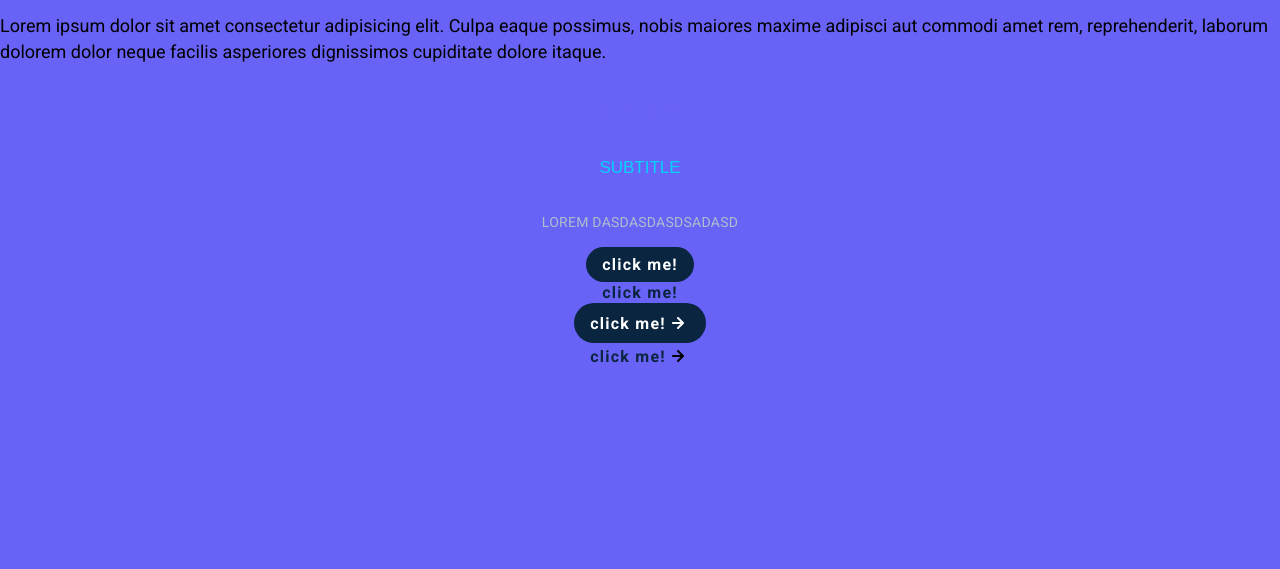
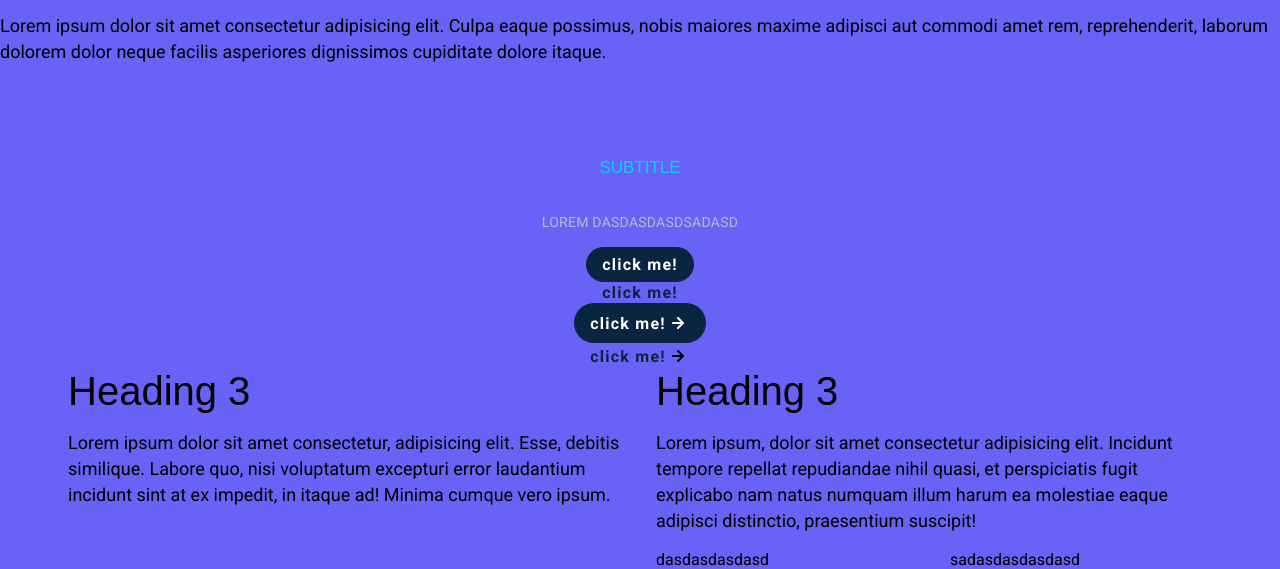
Before and after one commit to Re1sner/Swipe, a plain HTML site: page index.html in a window 1280 px wide. Shown: the part 404-973 px from the top of the page. Before the commit the page ends 800 px from the top, so only its background shows below. Drawn offline with Linux system fonts and the light colour scheme; a web font is replaced by a local one.

Commit message:
Add layout styles

```diff
--- a/index.css
+++ b/index.css
@@ -208,3 +208,36 @@ p {
 .navbar-button:hover {
 	background: rgb(250, 250, 250, 0.5);
 }
+/*Layout Styles*/
+.section-container {
+	width: 100%;
+	max-width: var(--standard-width);
+}
+
+.two-column {
+	width: 100%;
+	display: flex;
+	flex-direction: row;
+	justify-content: center;
+	align-items: flex-start;
+	box-sizing: border-box;
+}
+.two-column > .col-left {
+	width: 50%;
+	box-sizing: border-box;
+	padding: 0 var(--spacing-md) 0 0; /*right side*/
+	display: flex;
+	flex-direction: column;
+	align-items: start;
+	justify-content: center;
+}
+.two-column > .col-right {
+	width: 50%;
+	box-sizing: border-box;
+	padding: 0 0 0 var(--spacing-md); /*left side*/
+	display: flex;
+	flex-direction: column;
+	align-items: start;
+	justify-content: center;
+}
+/*HERO CONTENT*/
--- a/index.html
+++ b/index.html
@@ -49,6 +49,30 @@
 			click me!
 			<img src="assets/arrow-right-dark.svg" />
 		</button>
+		<div class="section-container">
+			<div class="two-column">
+				<div class="col-left">
+					<h3>Heading 3</h3>
+					<p>
+						Lorem ipsum dolor sit amet consectetur, adipisicing elit. Esse, debitis similique.
+						Labore quo, nisi voluptatum excepturi error laudantium incidunt sint at ex impedit, in
+						itaque ad! Minima cumque vero ipsum.
+					</p>
+				</div>
+				<div class="col-right">
+					<h3>Heading 3</h3>
+					<p>
+						Lorem ipsum, dolor sit amet consectetur adipisicing elit. Incidunt tempore repellat
+						repudiandae nihil quasi, et perspiciatis fugit explicabo nam natus numquam illum harum
+						ea molestiae eaque adipisci distinctio, praesentium suscipit!
+					</p>
+					<div class="two-column">
+						<div class="col-left">dasdasdasdasd</div>
+						<div class="col-right">sadasdasdasdasd</div>
+					</div>
+				</div>
+			</div>
+		</div>
 		<script src="gradient.js"></script>
 	</body>
 </html>
```
